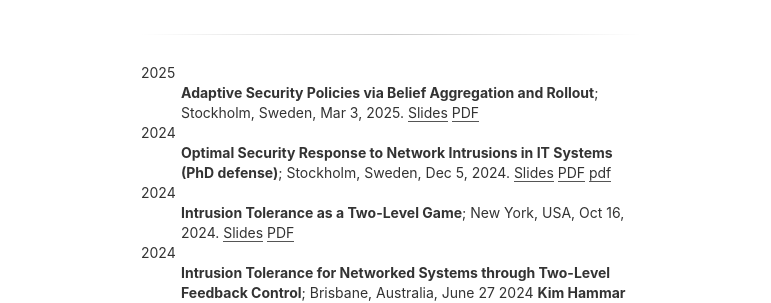
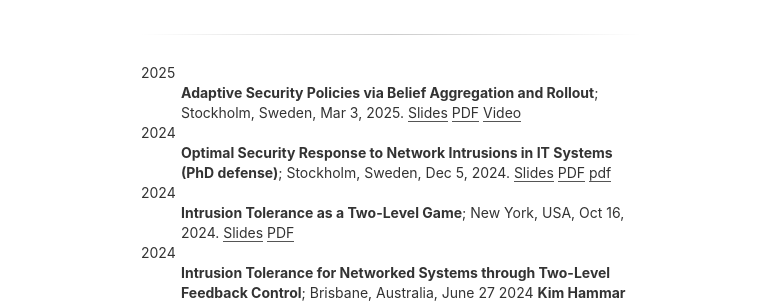
Before and after one commit to Limmen/Limmen.github.io, a Jekyll site: the page built from talks.md, in a window 1280 px wide and 900 px high. Shown: the part 429-732 px from the top of the window, without its empty margins (249-1020 px from the left). Built offline with Jekyll 4.4.1, drawn with Linux system fonts in a browser that asks for light colours.

Commit message:
update news

```diff
--- a/talks.md
+++ b/talks.md
@@ -7,6 +7,7 @@ title: Talks
 :   **Adaptive Security Policies via Belief Aggregation and Rollout**; Stockholm, Sweden, Mar 3, 2025.
 	[Slides](https://www.slideshare.net/slideshow/adaptive-security-policies-via-belief-aggregation-and-rollout/276233202)
 	[PDF](/assets/slides/netcon_3_mar_25_kim_hammar.pdf)
+	[Video](https://www.youtube.com/watch?v=eb7YgVSpAsg)
 
 2024
 :   **Optimal Security Response to Network Intrusions in IT Systems (PhD defense)**; Stockholm, Sweden, Dec 5, 2024.
```
Also changed, not shown: .#talks.md (deleted, +0 -1 lines), 1 other file.
